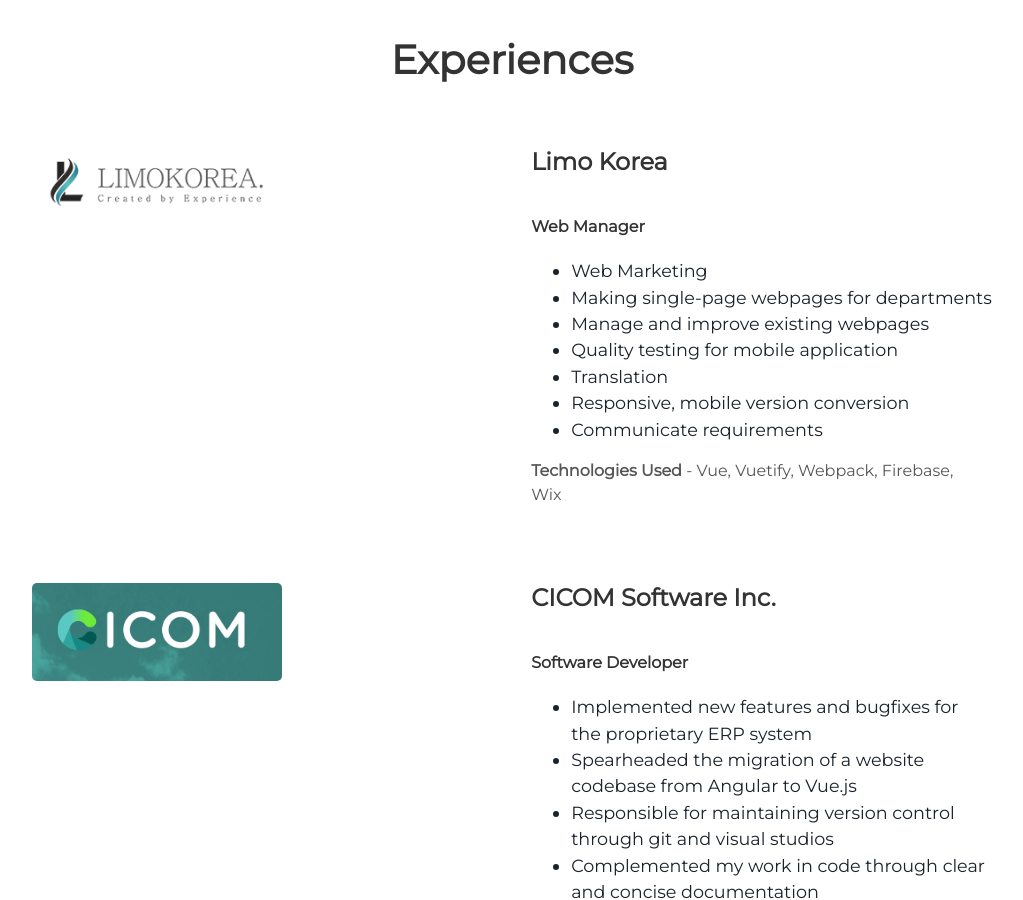
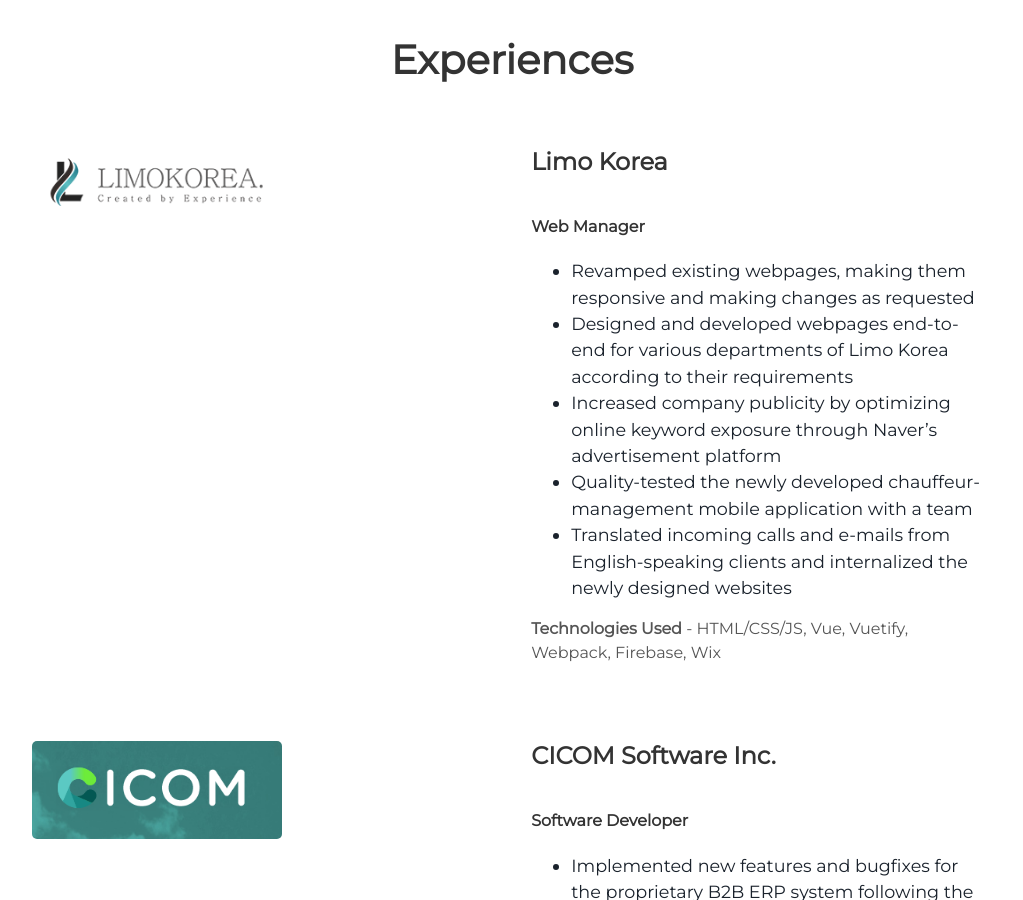
Before and after one commit to hyungkip/hyungkip.github.io, a Jekyll site: the page built from index.html, in a window 1280 px wide and 900 px high, scrolled down 1943 px. Shown: the whole window, without its empty margins (128-1151 px from the left). Built offline with Jekyll 4.4.1, drawn with Linux system fonts in a browser that asks for light colours; some of the changed text lies outside the part shown.

Commit message:
[feature] updates experiences section

```diff
--- a/_includes/experiences.html
+++ b/_includes/experiences.html
@@ -9,15 +9,13 @@
     <h3>Limo Korea</h3>
     <h4>Web Manager</h4>
     <ul>
-      <li>Web Marketing</li>
-      <li>Making single-page webpages for departments</li>
-      <li>Manage and improve existing webpages</li>
-      <li>Quality testing for mobile application</li>
-      <li>Translation</li>
-      <li>Responsive, mobile version conversion</li>
-      <li>Communicate requirements</li>
+      <li>Revamped existing webpages, making them responsive and making changes as requested</li>
+      <li>Designed and developed webpages end-to-end for various departments of Limo Korea according to their requirements</li>
+      <li>Increased company publicity by optimizing online keyword exposure through Naver’s advertisement platform</li>
+      <li>Quality-tested the newly developed chauffeur-management mobile application with a team</li>
+      <li>Translated incoming calls and e-mails from English-speaking clients and internalized the newly designed websites</li>
     </ul>
-    <p><b>Technologies Used</b> - Vue, Vuetify, Webpack, Firebase, Wix</p>
+    <p><b>Technologies Used</b> - HTML/CSS/JS, Vue, Vuetify, Webpack, Firebase, Wix</p>
   </div>
 </div>
 <div class="user-projects">
@@ -28,12 +26,12 @@
     <h3>CICOM Software Inc.</h3>
     <h4>Software Developer</h4>
     <ul>
-      <li>Implemented new features and bugfixes for the proprietary ERP system</li>
-      <li>Spearheaded the migration of a website codebase from Angular to Vue.js</li>
-      <li>Responsible for maintaining version control through git and visual studios</li>
-      <li>Complemented my work in code through clear and concise documentation</li>
+      <li>Implemented new features and bugfixes for the proprietary B2B ERP system following the in-house coding standards</li>
+      <li>Spearheaded the migration of frameworks from Angular to Vue.js as well as optimization of a client’s codebase</li>
+      <li>Applied webpack’s HMR and lazy loading features to speed up development and decrease loading time by 40%</li>
+      <li>Responsible for maintaining version control and clear documentation through a git and visual studios workflow</li>
     </ul>
-    <p><b>Technologies Used</b> - Discord API, XIVDB API, Redis</p>
+    <p><b>Technologies Used</b> - HTML/CSS/JS, Vue, Angular, Jenkins, C#, Webpack</p>
   </div>
 </div>
 <div class="user-projects">
@@ -44,14 +42,12 @@
     <h3>Sam Costa Productions</h3>
     <h4>Freelance Developer</h4>
     <ul>
-      <li>Produced a product ground-up for a fully programmable advertisement display</li>
-      <li>Implemented a full Node appl that would time and fire Raspberry Pi GPIO triggers</li>
-      <li>Utilized Node and Express for back-end architecture and external GPIO API calls</li>
-      <li>Used HTML, CSS, Bootstrap, and jQuery to develop a responsive, mobile-friendly GUI for the display controller</li>
-      <li>Modularized and cleaned code for better readability and a strong foundation</li>
-      <li>Cooperated with employer to interpret mockups of clients feature req</li>
+      <li>Produced a product end-to-end for a programmable advertisement display on a one-man dev team</li>
+      <li>Cooperated with employer to interpret client’s feature requests and create mockups</li>
+      <li>Utilized Node and Express to create back-end architecture that consumes external Raspberry Pi GPIO API calls</li>
+      <li>Used HTML, CSS, Bootstrap, jQuery, and electron.js to develop a responsive, mobile-friendly GUI for the display controller </li>
     </ul>
-    <p><b>Technologies Used</b> - Raspberry Pi GPIO, Express, Bootstrap, jQuery</p>
+    <p><b>Technologies Used</b> - HTML/CSS/JS, Raspberry Pi GPIO, Express, Bootstrap, jQuery</p>
   </div>
 </div>
 <div class="user-projects">
@@ -62,12 +58,13 @@
     <h3>BASIS.ed</h3>
     <h4>Internship @ Data Management</h4>
     <ul>
-      <li>Customized webpages for the BASIS proprietary SIS</li>
-      <li>Reviewed data, reports, and performance indicators to correct issues with code</li>
-      <li>Developed SQL queries to serve data requests from other departments</li>
-      <li>Saved hundreds of teachers hours with an SQL survey that simplified filling out the CRDC bi-annual surveys</li>
+      <li>Created and customized webpages for the BASIS proprietary school information system </li>
+      <li>Automated the ETL process of data from a SQL database into a Mongo database </li>
+      <li>Worked with teams to produce the most efficient methods and models of data to load into databases</li>
+      <li>Developed SQL queries to serve data requests incoming from other departments</li>
+      <li>Saved thousands of teachers’ hours with an SQL survey that simplified filling out the CRDC bi-annual surveys</li>
     </ul>
-    <p><b>Technologies Used</b> - jQuery, Oracle SQL, MongoDB</p>
+    <p><b>Technologies Used</b> - HTML/CSS/JS, jQuery, Oracle SQL, MongoDB</p>
   </div>
 </div>
 <style scoped>
--- a/_includes/projects.html
+++ b/_includes/projects.html
@@ -9,7 +9,7 @@
     <h3>HunkyBot</h3>
     <h4>My personal Discord bot</h4>
     <p>As an everyday user of Discord, I've always wanted to make my own bot. The Discord API made this a reality.</p>
-    <p><b>Technologies Used</b> - Discord API, Redis</p>
+    <p><b>Technologies Used</b> - Discord API, XIVDB API, Redis</p>
     <a class="project-link" href="https://discordapp.com/oauth2/authorize?client_id=303320240333389824&permissions=0&scope=bot">Invite Link</a>
     <a class="project-link" href="https://github.com/hyungkip/hunkybot">Github</a>
   </div>
```
